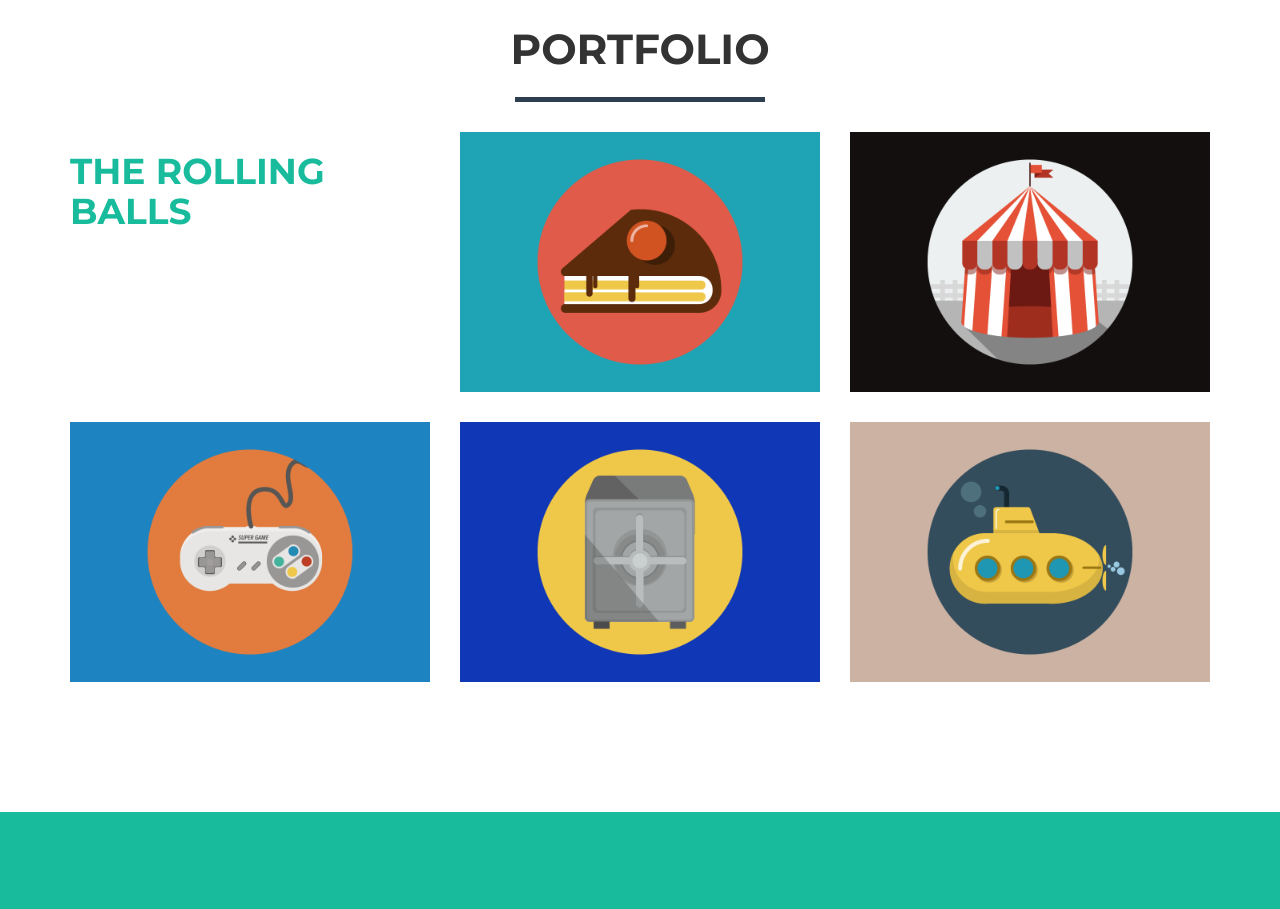
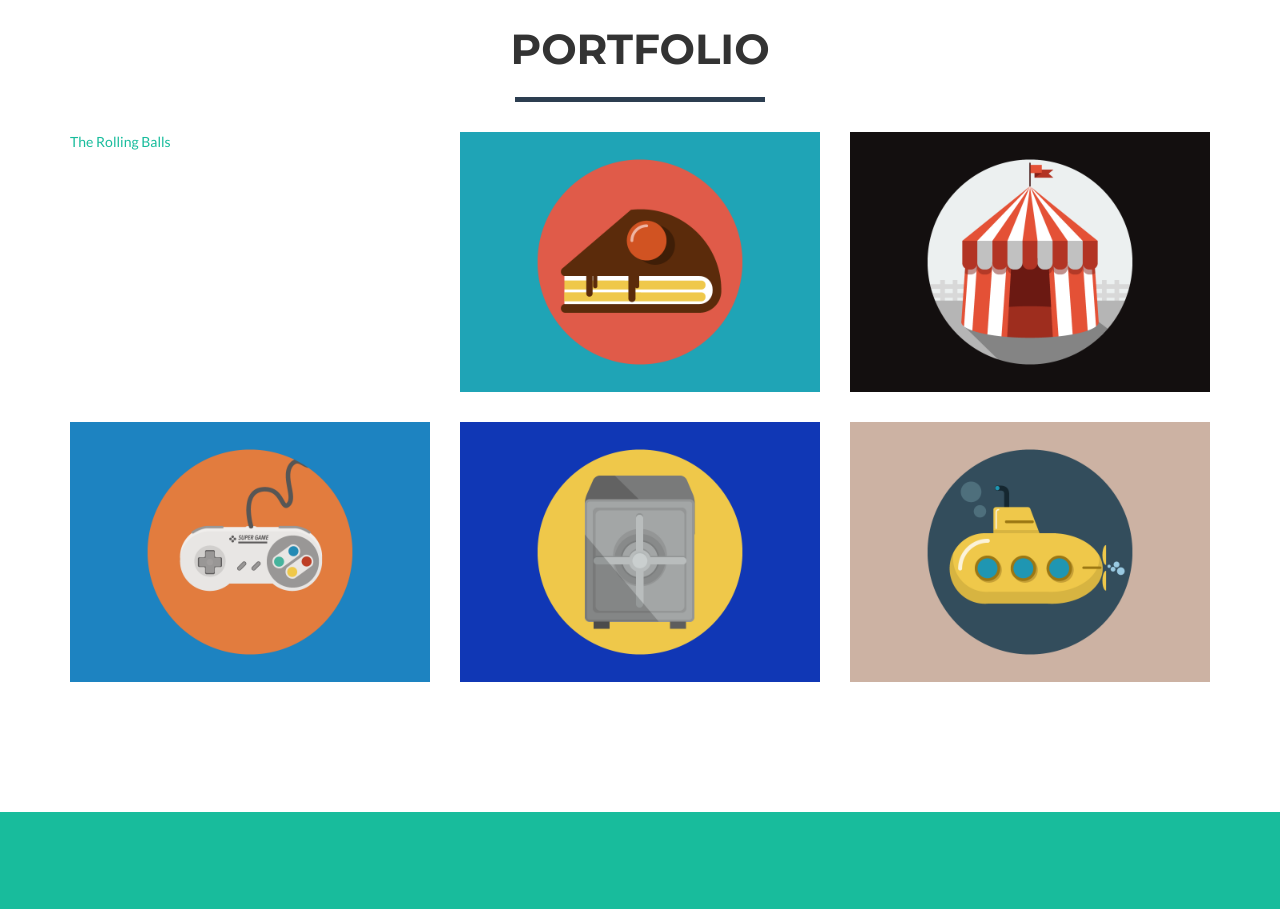
Before and after one commit to charliewang27/cg, a website: page index.html in a window 1280 px wide. Shown: the part 840-1749 px from the top of the page. Drawn offline with nearby package versions, Linux system fonts and the light colour scheme.

Commit message:
Update index.html

```diff
--- a/index.html
+++ b/index.html
@@ -99,7 +99,7 @@
                                 <i class="fa fa-search-plus fa-3x"></i>
                             </div>
                         </div>
-                        <h1>The Rolling Balls</h1>
+                        <a href ="CGHW/charliewang/index.html">The Rolling Balls</a>
                     </a>
                 </div>
                 <div class="col-sm-4 portfolio-item">
```
